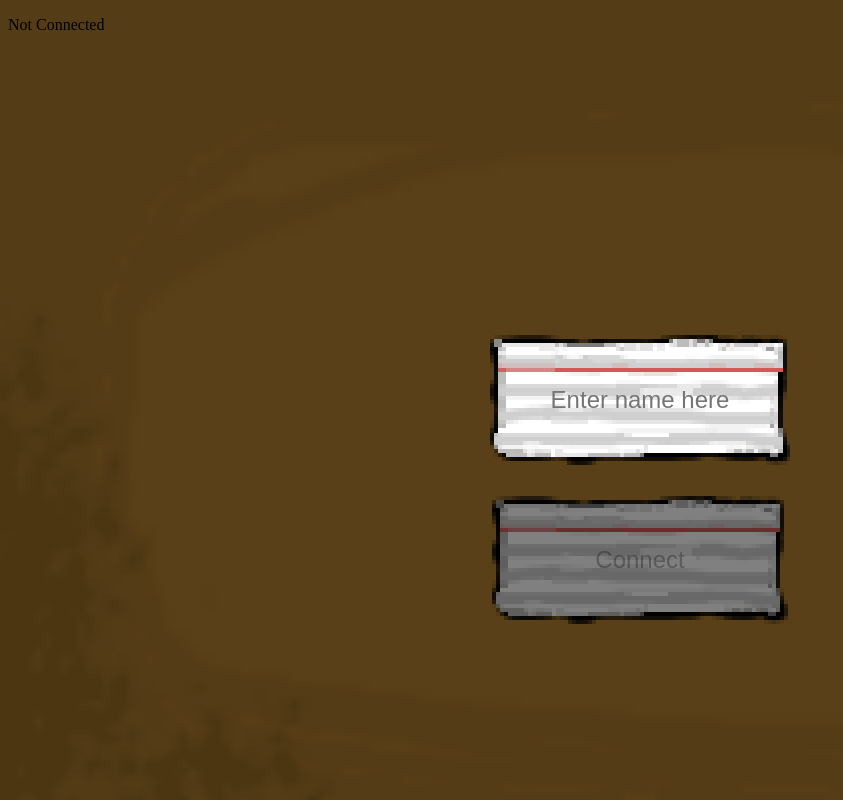
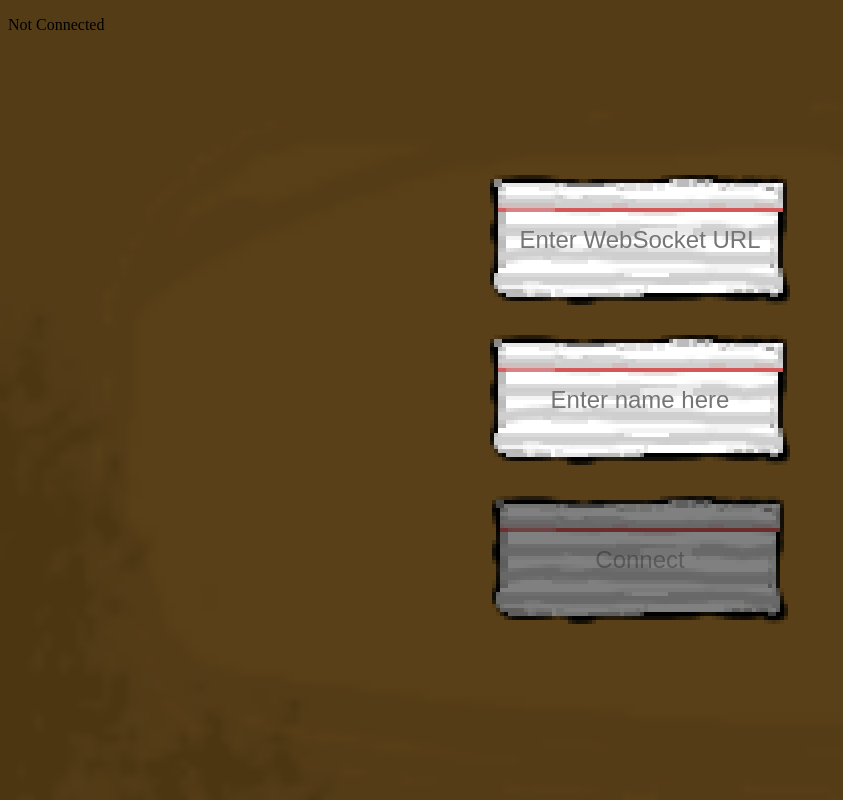
Before and after one commit to jjjjjjjjjjjjjjjjjjjjjj123/webTest2, a plain HTML site: page index.html in a window 1280 px wide. Shown: the whole page, without its empty margins (0-843 px from the left). Drawn offline with Linux system fonts and the light colour scheme.

Commit message:
Original index.html

```diff
--- a/index.html
+++ b/index.html
@@ -9,7 +9,7 @@
 <body style="background-image: url('brownBack.png'); background-size: cover; background-repeat: repeat-y;">
 </body>
 
-
+    <input class="card" type="text" id="wsUrl" placeholder="Enter WebSocket URL" />
     <button class="card" id="connectBtn" onclick="connectWebSocket()" disabled >Connect</button>
     <p id="status">Not Connected</p>
 
```
